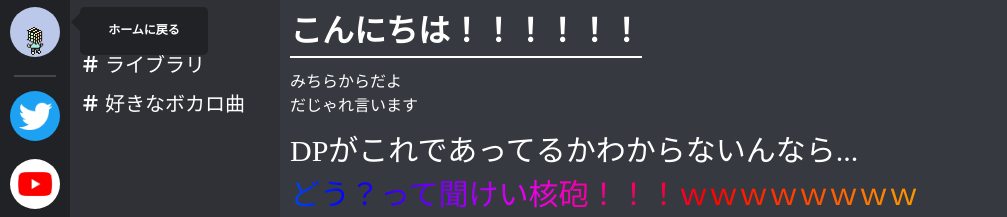
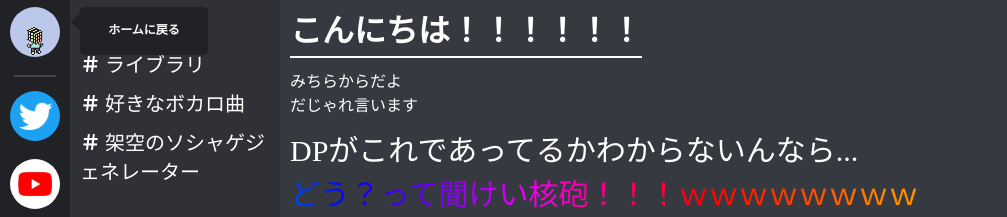
Before and after one commit to michirakara/michirakara.github.io, a plain HTML site: page index.html in a window 1280 px wide. Shown: the top 217 px of the page, without its empty margins (0-1007 px from the left). Drawn offline with Linux system fonts and the light colour scheme.

Commit message:
Update template.html

```diff
--- a/template/template.html
+++ b/template/template.html
@@ -33,5 +33,6 @@
         <a href="/"><li><span class="bold">＃</span> ホーム</li></a>
         <a href="/cpp-library"><li><span class="bold">＃</span> ライブラリ</li></a>
         <a href="/suko-vocaloid"><li><span class="bold">＃</span> 好きなボカロ曲</li></a>
+        <a href="https://michirakara.github.io/imaginary_social_game"><li><span class="bold">＃</span> 架空のソシャゲジェネレーター</li></a>
     </ul>
 </div>
```
